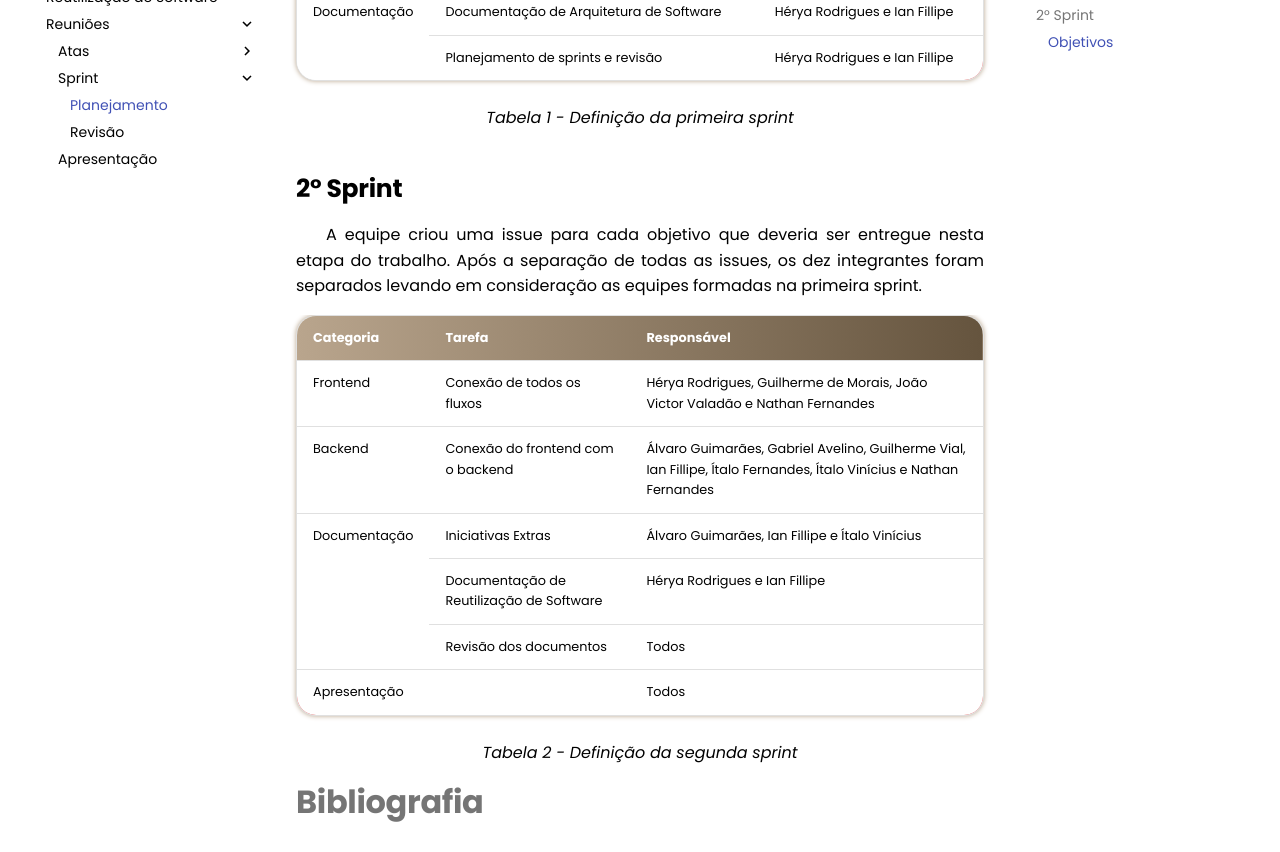
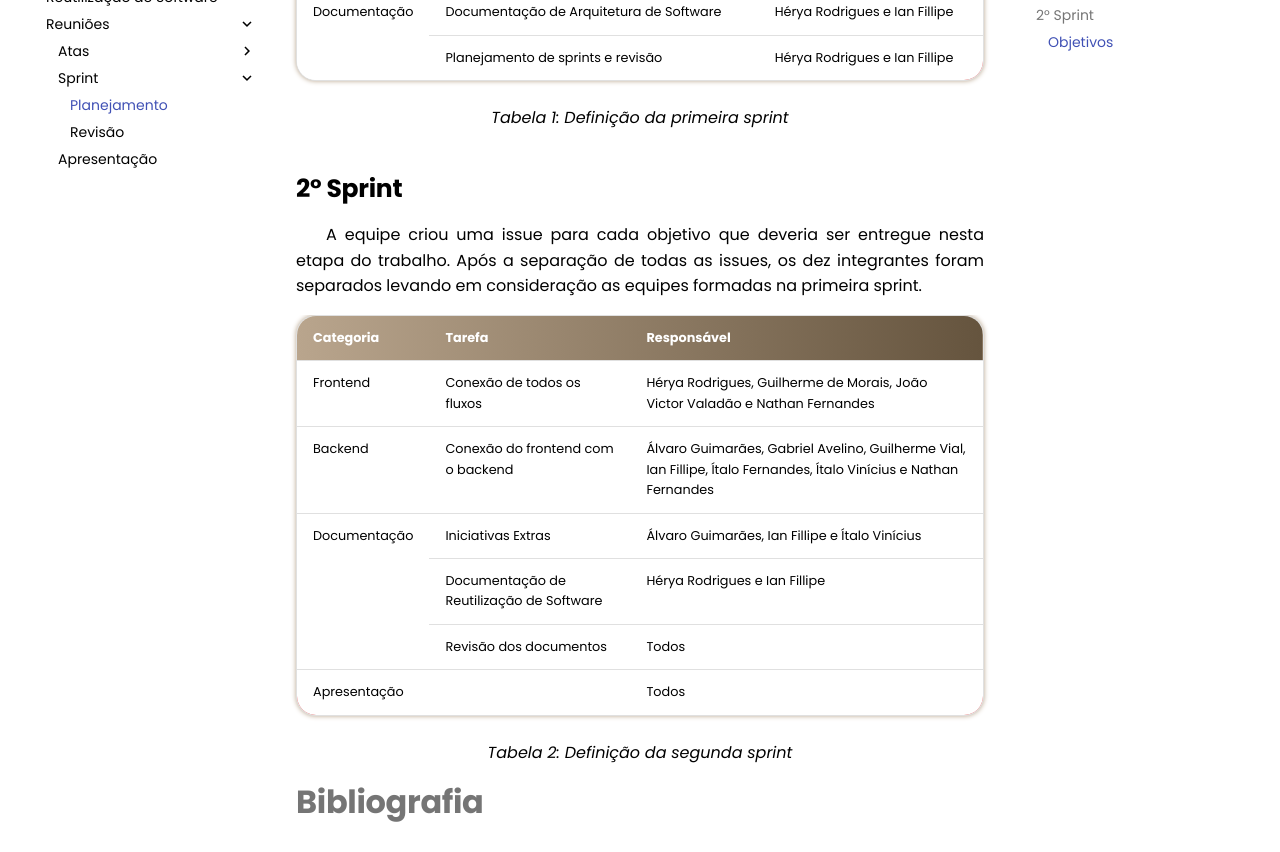
Before and after one commit to UnBArqDsw2021-2/2021.2_G3_stag.io, an MkDocs documentation site: the page built from docs/ArquiteturaEReutilizacao/Reunioes/Sprint/Planejamento.md, in a window 1280 px wide and 1400 px high, scrolled down 1740 px. Shown: the part 174-1026 px from the top of the window. Built offline with MkDocs 1.6.1 and Material for MkDocs 9.7.7, drawn with Linux system fonts in a browser that asks for light colours; comment, search, counter and statistics services are not loaded.

```diff
--- a/docs/ArquiteturaEReutilizacao/Reunioes/Sprint/Planejamento.md
+++ b/docs/ArquiteturaEReutilizacao/Reunioes/Sprint/Planejamento.md
@@ -80,7 +80,7 @@ A equipe criou uma issue para cada objetivo que deveria ser entregue nesta etapa
 </tbody>
 </table>
 
-<figcaption> Tabela 1 - Definição da primeira sprint </figcaption>
+<figcaption> Tabela 1: Definição da primeira sprint </figcaption>
 
 ## 2° Sprint
 
@@ -126,7 +126,7 @@ A equipe criou uma issue para cada objetivo que deveria ser entregue nesta etapa
 </tbody>
 </table>
 
-<figcaption> Tabela 2 - Definição da segunda sprint </figcaption>
+<figcaption> Tabela 2: Definição da segunda sprint </figcaption>
 
 # Bibliografia
 
```
